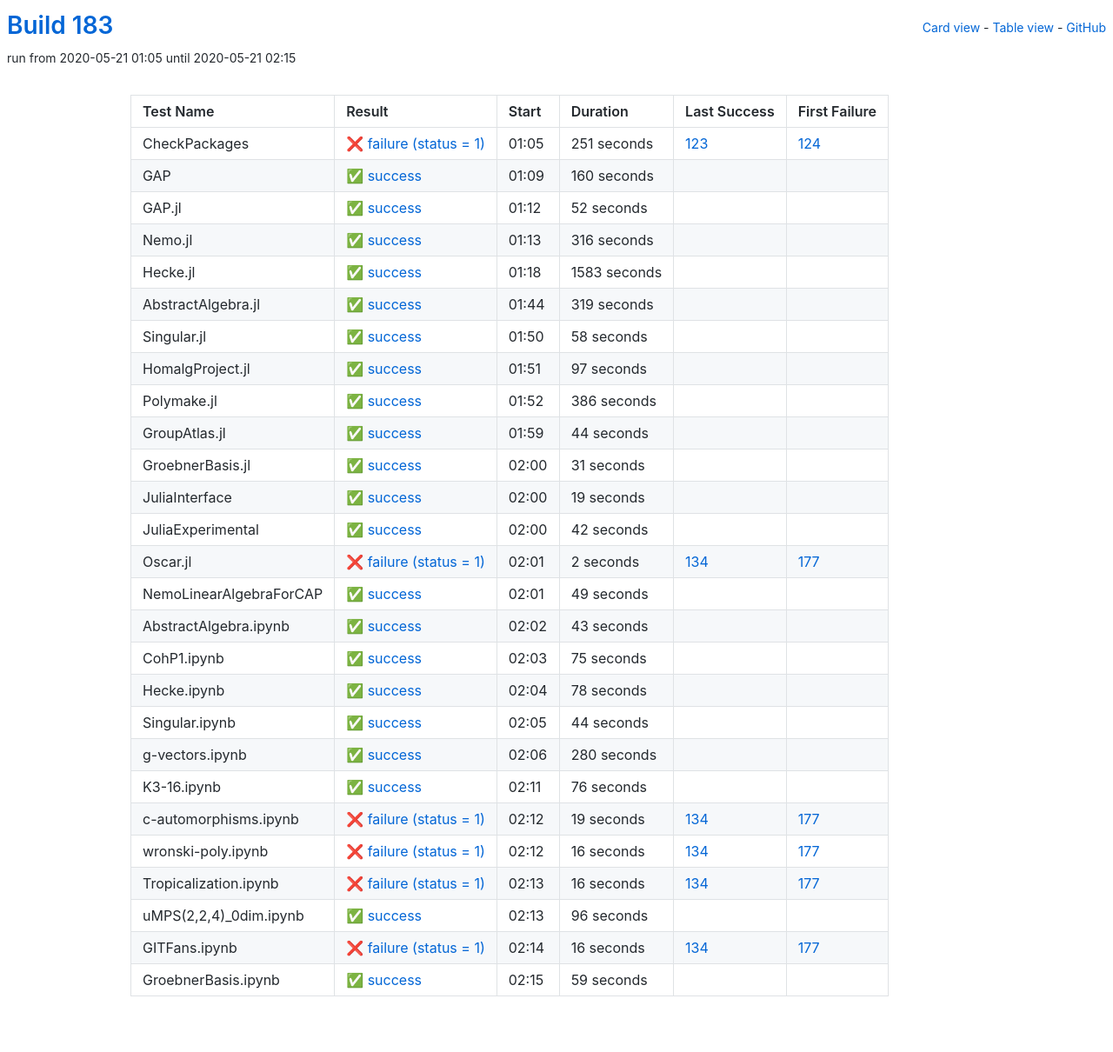
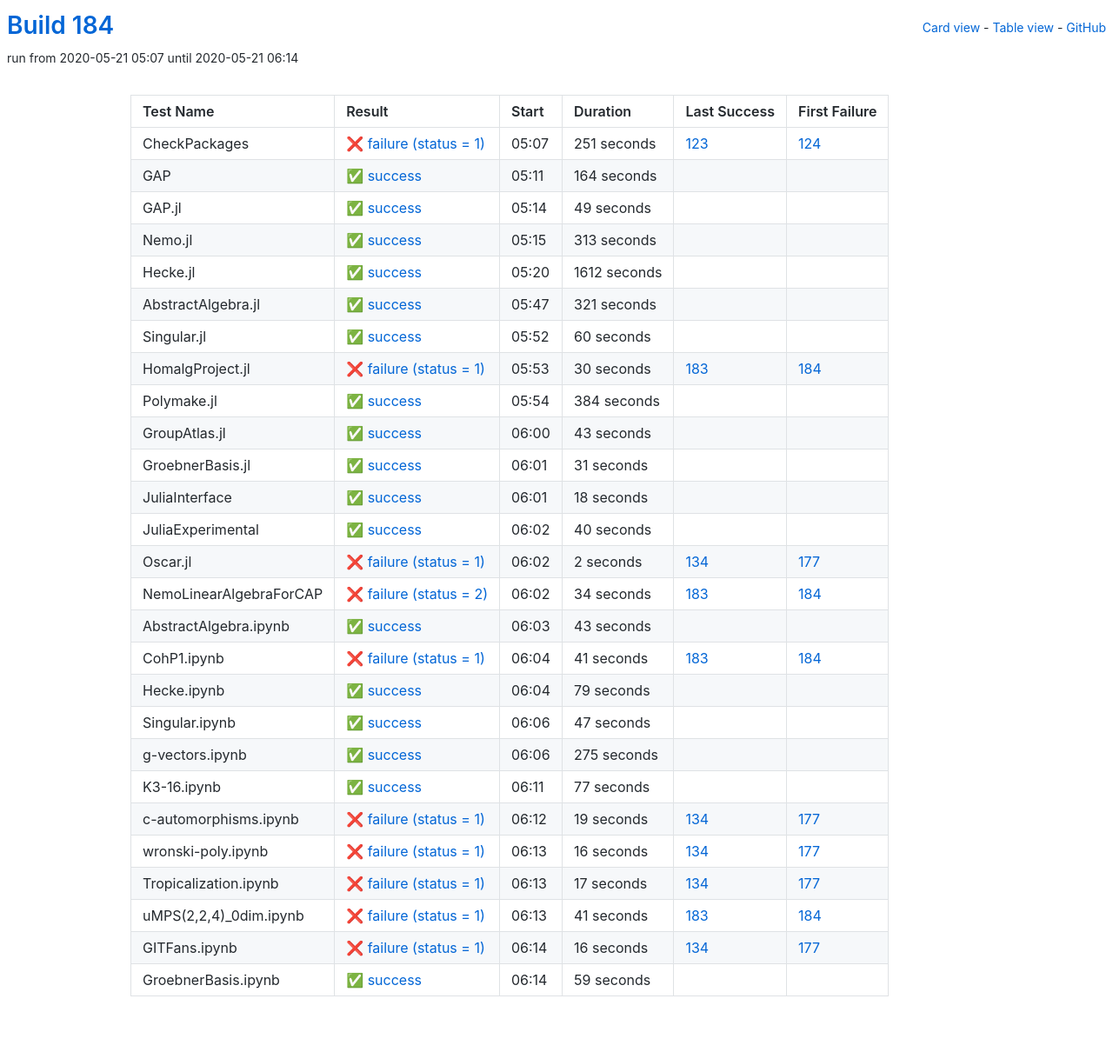
Before and after one commit to oscar-system/oscar-ci-status-stable, a Jekyll site: the page built from table.html, in a window 1280 px wide. Shown: the whole page at 87% size. Built offline with Jekyll 4.4.1, drawn with Linux system fonts in a browser that asks for light colours.

Commit message:
Build 184

```diff
--- a/_data/ci.yml
+++ b/_data/ci.yml
@@ -1,5 +1,5 @@
-build: 183
-build_url: https://oscarci.mathematik.uni-kl.de/job/oscar-stable/183/
+build: 184
+build_url: https://oscarci.mathematik.uni-kl.de/job/oscar-stable/184/
 job: oscar-stable
 tests:
 - duration: 251
@@ -9,117 +9,117 @@ tests:
   id: checkpackages
   last_success: 123
   last_success_url: https://oscarci.mathematik.uni-kl.de/job/oscar-stable/123/
-  log: https://oscarci.mathematik.uni-kl.de/job/oscar-stable/183/artifact/logs/build-183/CheckPackages.log
+  log: https://oscarci.mathematik.uni-kl.de/job/oscar-stable/184/artifact/logs/build-184/CheckPackages.log
   name: CheckPackages
-  start: 2020-05-21 01:05
+  start: 2020-05-21 05:07
   status: failure
   success: false
-- duration: 160
+- duration: 164
   exitcode: 0
   first_failure: false
   first_failure_url: null
   id: gap
   last_success: false
   last_success_url: null
-  log: https://oscarci.mathematik.uni-kl.de/job/oscar-stable/183/artifact/logs/build-183/GAP.log
+  log: https://oscarci.mathematik.uni-kl.de/job/oscar-stable/184/artifact/logs/build-184/GAP.log
   name: GAP
-  start: 2020-05-21 01:09
+  start: 2020-05-21 05:11
   status: success
   success: true
-- duration: 52
+- duration: 49
   exitcode: 0
   first_failure: false
   first_failure_url: null
   id: gap-jl
   last_success: false
   last_success_url: null
-  log: https://oscarci.mathematik.uni-kl.de/job/oscar-stable/183/artifact/logs/build-183/GAP.jl.log
+  log: https://oscarci.mathematik.uni-kl.de/job/oscar-stable/184/artifact/logs/build-184/GAP.jl.log
   name: GAP.jl
-  start: 2020-05-21 01:12
+  start: 2020-05-21 05:14
   status: success
   success: true
-- duration: 316
+- duration: 313
   exitcode: 0
   first_failure: false
   first_failure_url: null
   id: nemo-jl
   last_success: false
   last_success_url: null
-  log: https://oscarci.mathematik.uni-kl.de/job/oscar-stable/183/artifact/logs/build-183/Nemo.jl.log
+  log: https://oscarci.mathematik.uni-kl.de/job/oscar-stable/184/artifact/logs/build-184/Nemo.jl.log
   name: Nemo.jl
-  start: 2020-05-21 01:13
+  start: 2020-05-21 05:15
   status: success
   success: true
-- duration: 1583
+- duration: 1612
   exitcode: 0
   first_failure: false
   first_failure_url: null
   id: hecke-jl
   last_success: false
   last_success_url: null
-  log: https://oscarci.mathematik.uni-kl.de/job/oscar-stable/183/artifact/logs/build-183/Hecke.jl.log
+  log: https://oscarci.mathematik.uni-kl.de/job/oscar-stable/184/artifact/logs/build-184/Hecke.jl.log
   name: Hecke.jl
-  start: 2020-05-21 01:18
+  start: 2020-05-21 05:20
   status: success
   success: true
-- duration: 319
+- duration: 321
   exitcode: 0
   first_failure: false
   first_failure_url: null
   id: abstractalgebra-jl
   last_success: false
   last_success_url: null
-  log: https://oscarci.mathematik.uni-kl.de/job/oscar-stable/183/artifact/logs/build-183/AbstractAlgebra.jl.log
+  log: https://oscarci.mathematik.uni-kl.de/job/oscar-stable/184/artifact/logs/build-184/AbstractAlgebra.jl.log
   name: AbstractAlgebra.jl
-  start: 2020-05-21 01:44
+  start: 2020-05-21 05:47
   status: success
   success: true
-- duration: 58
+- duration: 60
   exitcode: 0
   first_failure: false
   first_failure_url: null
   id: singular-jl
   last_success: false
   last_success_url: null
-  log: https://oscarci.mathematik.uni-kl.de/job/oscar-stable/183/artifact/logs/build-183/Singular.jl.log
+  log: https://oscarci.mathematik.uni-kl.de/job/oscar-stable/184/artifact/logs/build-184/Singular.jl.log
   name: Singular.jl
-  start: 2020-05-21 01:50
+  start: 2020-05-21 05:52
   status: success
   success: true
-- duration: 97
-  exitcode: 0
-  first_failure: false
-  first_failure_url: null
+- duration: 30
+  exitcode: 1
+  first_failure: 184
+  first_failure_url: https://oscarci.mathematik.uni-kl.de/job/oscar-stable/184/
   id: homalgproject-jl
-  last_success: false
-  last_success_url: null
-  log: https://oscarci.mathematik.uni-kl.de/job/oscar-stable/183/artifact/logs/build-183/HomalgProject.jl.log
+  last_success: 183
+  last_success_url: https://oscarci.mathematik.uni-kl.de/job/oscar-stable/183/
+  log: https://oscarci.mathematik.uni-kl.de/job/oscar-stable/184/artifact/logs/build-184/HomalgProject.jl.log
   name: HomalgProject.jl
-  start: 2020-05-21 01:51
-  status: success
-  success: true
-- duration: 386
+  start: 2020-05-21 05:53
+  status: failure
+  success: false
+- duration: 384
   exitcode: 0
   first_failure: false
   first_failure_url: null
   id: polymake-jl
   last_success: false
   last_success_url: null
-  log: https://oscarci.mathematik.uni-kl.de/job/oscar-stable/183/artifact/logs/build-183/Polymake.jl.log
+  log: https://oscarci.mathematik.uni-kl.de/job/oscar-stable/184/artifact/logs/build-184/Polymake.jl.log
   name: Polymake.jl
-  start: 2020-05-21 01:52
+  start: 2020-05-21 05:54
   status: success
   success: true
-- duration: 44
+- duration: 43
   exitcode: 0
   first_failure: false
   first_failure_url: null
   id: groupatlas-jl
   last_success: false
   last_success_url: null
-  log: https://oscarci.mathematik.uni-kl.de/job/oscar-stable/183/artifact/logs/build-183/GroupAtlas.jl.log
+  log: https://oscarci.mathematik.uni-kl.de/job/oscar-stable/184/artifact/logs/build-184/GroupAtlas.jl.log
   name: GroupAtlas.jl
-  start: 2020-05-21 01:59
+  start: 2020-05-21 06:00
   status: success
   success: true
 - duration: 31
@@ -129,33 +129,33 @@ tests:
   id: groebnerbasis-jl
   last_success: false
   last_success_url: null
-  log: https://oscarci.mathematik.uni-kl.de/job/oscar-stable/183/artifact/logs/build-183/GroebnerBasis.jl.log
+  log: https://oscarci.mathematik.uni-kl.de/job/oscar-stable/184/artifact/logs/build-184/GroebnerBasis.jl.log
   name: GroebnerBasis.jl
-  start: 2020-05-21 02:00
+  start: 2020-05-21 06:01
   status: success
   success: true
-- duration: 19
+- duration: 18
   exitcode: 0
   first_failure: false
   first_failure_url: null
   id: juliainterface
   last_success: false
   last_success_url: null
-  log: https://oscarci.mathematik.uni-kl.de/job/oscar-stable/183/artifact/logs/build-183/JuliaInterface.log
+  log: https://oscarci.mathematik.uni-kl.de/job/oscar-stable/184/artifact/logs/build-184/JuliaInterface.log
   name: JuliaInterface
-  start: 2020-05-21 02:00
+  start: 2020-05-21 06:01
   status: success
   success: true
-- duration: 42
+- duration: 40
   exitcode: 0
   first_failure: false
   first_failure_url: null
   id: juliaexperimental
   last_success: false
   last_success_url: null
-  log: https://oscarci.mathematik.uni-kl.de/job/oscar-stable/183/artifact/logs/build-183/JuliaExperimental.log
+  log: https://oscarci.mathematik.uni-kl.de/job/oscar-stable/184/artifact/logs/build-184/JuliaExperimental.log
   name: JuliaExperimental
-  start: 2020-05-21 02:00
+  start: 2020-05-21 06:02
   status: success
   success: true
 - duration: 2
@@ -165,23 +165,23 @@ tests:
   id: oscar-jl
   last_success: 134
   last_success_url: https://oscarci.mathematik.uni-kl.de/job/oscar-stable/134/
-  log: https://oscarci.mathematik.uni-kl.de/job/oscar-stable/183/artifact/logs/build-183/Oscar.jl.log
+  log: https://oscarci.mathematik.uni-kl.de/job/oscar-stable/184/artifact/logs/build-184/Oscar.jl.log
   name: Oscar.jl
-  start: 2020-05-21 02:01
+  start: 2020-05-21 06:02
   status: failure
   success: false
-- duration: 49
-  exitcode: 0
-  first_failure: false
-  first_failure_url: null
+- duration: 34
+  exitcode: 2
+  first_failure: 184
+  first_failure_url: https://oscarci.mathematik.uni-kl.de/job/oscar-stable/184/
   id: nemolinearalgebraforcap
-  last_success: false
-  last_success_url: null
-  log: https://oscarci.mathematik.uni-kl.de/job/oscar-stable/183/artifact/logs/build-183/NemoLinearAlgebraForCAP.log
+  last_success: 183
+  last_success_url: https://oscarci.mathematik.uni-kl.de/job/oscar-stable/183/
+  log: https://oscarci.mathematik.uni-kl.de/job/oscar-stable/184/artifact/logs/build-184/NemoLinearAlgebraForCAP.log
   name: NemoLinearAlgebraForCAP
-  start: 2020-05-21 02:01
-  status: success
-  success: true
+  start: 2020-05-21 06:02
+  status: failure
+  success: false
 - duration: 43
   exitcode: 0
   first_failure: false
@@ -189,69 +189,69 @@ tests:
   id: abstractalgebra-ipynb
   last_success: false
   last_success_url: null
-  log: https://oscarci.mathematik.uni-kl.de/job/oscar-stable/183/artifact/logs/build-183/AbstractAlgebra.ipynb.log
+  log: https://oscarci.mathematik.uni-kl.de/job/oscar-stable/184/artifact/logs/build-184/AbstractAlgebra.ipynb.log
   name: AbstractAlgebra.ipynb
-  start: 2020-05-21 02:02
+  start: 2020-05-21 06:03
   status: success
   success: true
-- duration: 75
-  exitcode: 0
-  first_failure: false
-  first_failure_url: null
+- duration: 41
+  exitcode: 1
+  first_failure: 184
+  first_failure_url: https://oscarci.mathematik.uni-kl.de/job/oscar-stable/184/
   id: cohp1-ipynb
-  last_success: false
-  last_success_url: null
-  log: https://oscarci.mathematik.uni-kl.de/job/oscar-stable/183/artifact/logs/build-183/CohP1.ipynb.log
+  last_success: 183
+  last_success_url: https://oscarci.mathematik.uni-kl.de/job/oscar-stable/183/
+  log: https://oscarci.mathematik.uni-kl.de/job/oscar-stable/184/artifact/logs/build-184/CohP1.ipynb.log
   name: CohP1.ipynb
-  start: 2020-05-21 02:03
-  status: success
-  success: true
-- duration: 78
+  start: 2020-05-21 06:04
+  status: failure
+  success: false
+- duration: 79
   exitcode: 0
   first_failure: false
   first_failure_url: null
   id: hecke-ipynb
   last_success: false
   last_success_url: null
-  log: https://oscarci.mathematik.uni-kl.de/job/oscar-stable/183/artifact/logs/build-183/Hecke.ipynb.log
+  log: https://oscarci.mathematik.uni-kl.de/job/oscar-stable/184/artifact/logs/build-184/Hecke.ipynb.log
   name: Hecke.ipynb
-  start: 2020-05-21 02:04
+  start: 2020-05-21 06:04
   status: success
   success: true
-- duration: 44
+- duration: 47
   exitcode: 0
   first_failure: false
   first_failure_url: null
   id: singular-ipynb
   last_success: false
   last_success_url: null
-  log: https://oscarci.mathematik.uni-kl.de/job/oscar-stable/183/artifact/logs/build-183/Singular.ipynb.log
+  log: https://oscarci.mathematik.uni-kl.de/job/oscar-stable/184/artifact/logs/build-184/Singular.ipynb.log
   name: Singular.ipynb
-  start: 2020-05-21 02:05
+  start: 2020-05-21 06:06
   status: success
   success: true
-- duration: 280
+- duration: 275
   exitcode: 0
   first_failure: false
   first_failure_url: null
   id: g-vectors-ipynb
   last_success: false
   last_success_url: null
-  log: https://oscarci.mathematik.uni-kl.de/job/oscar-stable/183/artifact/logs/build-183/g-vectors.ipynb.log
+  log: https://oscarci.mathematik.uni-kl.de/job/oscar-stable/184/artifact/logs/build-184/g-vectors.ipynb.log
   name: g-vectors.ipynb
-  start: 2020-05-21 02:06
+  start: 2020-05-21 06:06
   status: success
   success: true
-- duration: 76
+- duration: 77
   exitcode: 0
   first_failure: false
   first_failure_url: null
   id: k3-16-ipynb
   last_success: false
   last_success_url: null
-  log: https://oscarci.mathematik.uni-kl.de/job/oscar-stable/183/artifact/logs/build-183/K3-16.ipynb.log
+  log: https://oscarci.mathematik.uni-kl.de/job/oscar-stable/184/artifact/logs/build-184/K3-16.ipynb.log
   name: K3-16.ipynb
-  start: 2020-05-21 02:11
+  start: 2020-05-21 06:11
   status: success
   success: true
 - duration: 19
@@ -261,9 +261,9 @@ tests:
   id: c-automorphisms-ipynb
   last_success: 134
   last_success_url: https://oscarci.mathematik.uni-kl.de/job/oscar-stable/134/
-  log: https://oscarci.mathematik.uni-kl.de/job/oscar-stable/183/artifact/logs/build-183/c-automorphisms.ipynb.log
+  log: https://oscarci.mathematik.uni-kl.de/job/oscar-stable/184/artifact/logs/build-184/c-automorphisms.ipynb.log
   name: c-automorphisms.ipynb
-  start: 2020-05-21 02:12
+  start: 2020-05-21 06:12
   status: failure
   success: false
 - duration: 16
@@ -273,35 +273,35 @@ tests:
   id: wronski-poly-ipynb
   last_success: 134
   last_success_url: https://oscarci.mathematik.uni-kl.de/job/oscar-stable/134/
-  log: https://oscarci.mathematik.uni-kl.de/job/oscar-stable/183/artifact/logs/build-183/wronski-poly.ipynb.log
+  log: https://oscarci.mathematik.uni-kl.de/job/oscar-stable/184/artifact/logs/build-184/wronski-poly.ipynb.log
   name: wronski-poly.ipynb
-  start: 2020-05-21 02:12
+  start: 2020-05-21 06:13
   status: failure
   success: false
-- duration: 16
+- duration: 17
   exitcode: 1
   first_failure: 177
   first_failure_url: https://oscarci.mathematik.uni-kl.de/job/oscar-stable/177/
   id: tropicalization-ipynb
   last_success: 134
   last_success_url: https://oscarci.mathematik.uni-kl.de/job/oscar-stable/134/
-  log: https://oscarci.mathematik.uni-kl.de/job/oscar-stable/183/artifact/logs/build-183/Tropicalization.ipynb.log
+  log: https://oscarci.mathematik.uni-kl.de/job/oscar-stable/184/artifact/logs/build-184/Tropicalization.ipynb.log
   name: Tropicalization.ipynb
-  start: 2020-05-21 02:13
+  start: 2020-05-21 06:13
   status: failure
   success: false
-- duration: 96
-  exitcode: 0
-  first_failure: false
-  first_failure_url: null
+- duration: 41
+  exitcode: 1
+  first_failure: 184
+  first_failure_url: https://oscarci.mathematik.uni-kl.de/job/oscar-stable/184/
   id: umps-2-2-4-0dim-ipynb
-  last_success: false
-  last_success_url: null
-  log: https://oscarci.mathematik.uni-kl.de/job/oscar-stable/183/artifact/logs/build-183/uMPS-2-2-4-_0dim.ipynb.log
+  last_success: 183
+  last_success_url: https://oscarci.mathematik.uni-kl.de/job/oscar-stable/183/
+  log: https://oscarci.mathematik.uni-kl.de/job/oscar-stable/184/artifact/logs/build-184/uMPS-2-2-4-_0dim.ipynb.log
   name: uMPS(2,2,4)_0dim.ipynb
-  start: 2020-05-21 02:13
-  status: success
-  success: true
+  start: 2020-05-21 06:13
+  status: failure
+  success: false
 - duration: 16
   exitcode: 1
   first_failure: 177
@@ -309,9 +309,9 @@ tests:
   id: gitfans-ipynb
   last_success: 134
   last_success_url: https://oscarci.mathematik.uni-kl.de/job/oscar-stable/134/
-  log: https://oscarci.mathematik.uni-kl.de/job/oscar-stable/183/artifact/logs/build-183/GITFans.ipynb.log
+  log: https://oscarci.mathematik.uni-kl.de/job/oscar-stable/184/artifact/logs/build-184/GITFans.ipynb.log
   name: GITFans.ipynb
-  start: 2020-05-21 02:14
+  start: 2020-05-21 06:14
   status: failure
   success: false
 - duration: 59
@@ -321,8 +321,8 @@ tests:
   id: groebnerbasis-ipynb
   last_success: false
   last_success_url: null
-  log: https://oscarci.mathematik.uni-kl.de/job/oscar-stable/183/artifact/logs/build-183/GroebnerBasis.ipynb.log
+  log: https://oscarci.mathematik.uni-kl.de/job/oscar-stable/184/artifact/logs/build-184/GroebnerBasis.ipynb.log
   name: GroebnerBasis.ipynb
-  start: 2020-05-21 02:15
+  start: 2020-05-21 06:14
   status: success
   success: true
```
Also changed, not shown: README.md.
